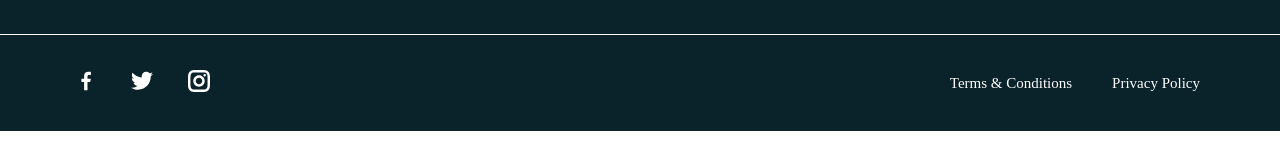
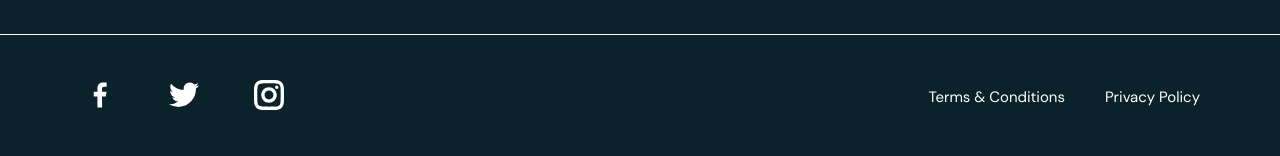
Before and after one commit to Sensational-Life/asd, a React (Create React App) app in the folder client/: page / in a window 1280 px wide. Shown: the part 3257-3413 px from the top of the page. Before the commit the page ends 3388 px from the top, so only its background shows below. Built offline with nearby package versions, Linux system fonts and the light colour scheme.

Commit message:
social media icons have been fixed.

```diff
--- a/client/src/App.css
+++ b/client/src/App.css
@@ -30,3 +30,7 @@
     font-family: "Ambit SemiBold";
     src: url("./assets/Ambit SemiBold.otf") format("opentype");
 }
+@font-face {
+    font-family: "DMSans-Regular";
+    src: url("./assets/DMSans-Regular.ttf") format("opentype");
+}
--- a/client/src/pages/Home/FooterIcon/FooterIcon.css
+++ b/client/src/pages/Home/FooterIcon/FooterIcon.css
@@ -9,34 +9,30 @@
 	padding: 20px 60px;
 }
 .footericon_icon {
-    margin: 15px;
-    width: 22px;
-    height: 22px;
+	margin: 20px;
+	width: 40px;
+	height: 40px;
 	color: var(--white-color);
+	padding: 5px;
 }
-.footericon_icons > a{
+.footericon_icons > a {
 	text-decoration: none;
-
+}
+.footericon_icons > a:hover {
+	text-decoration: none;
+	width: 40px;
+	height: 40px;
 }
 .footericon_icon:hover {
-    color: var(--green-bg-color);
-    width: 30px;
-    height: 30px;
-    box-shadow: -3px 5px 15px var(--green-bg-color);
-    padding: 7px;
-    border: 0px solid;
-    border-radius: 50%;
-
+	padding: 5px;
+	border: 4px solid var(--white-color);
 }
 .footericon_text {
 	font-size: 15px;
-    font-family: "Sans Regular";
+	font-family: "DMSans-Regular";
 	color: var(--white-color);
 	margin: 20px;
 }
 .footericon_text:hover {
-    background-color: transparent;
-    box-shadow: -3px 5px 15px var(--green-bg-color) inset, -3px 5px 15px var(--green-bg-color);
-    padding: 15px;
-    border-radius: 50%;
+	border-bottom: 2px solid var(--white-color);
 }
```
Also changed, not shown: client/src/assets/DMSans-Regular.ttf (added). Lines whose indentation alone changed are shown as unchanged.
